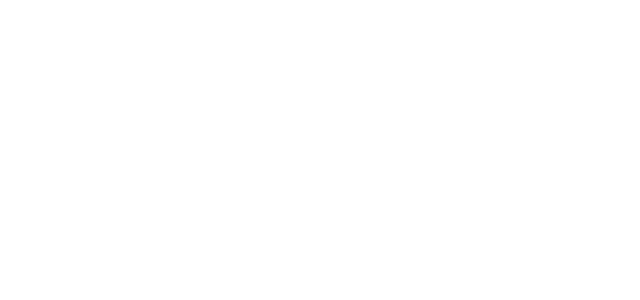
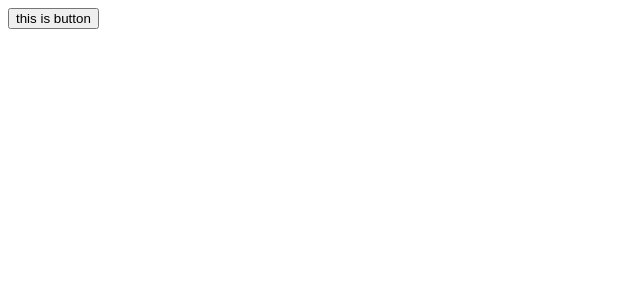
Before and after one commit to muhammad230/Dice-game, a React (Vite) app: page / in a window 1280 px wide. Shown: the top 300 px of the page, without its empty margins (0-640 px from the left). Built offline with nearby package versions, Linux system fonts and the light colour scheme.

Commit message:
add button

```diff
--- a/src/App.jsx
+++ b/src/App.jsx
@@ -1,8 +1,13 @@
+import styled from "styled-components"
+
+const Button = styled.button`
+background-color: black;
+`;
 
 function App() {
   return (
     <>
-
+     <button>this is button</button>
     </>
   )
 }
```
Also changed, not shown: package.json (+4 -3 lines).
